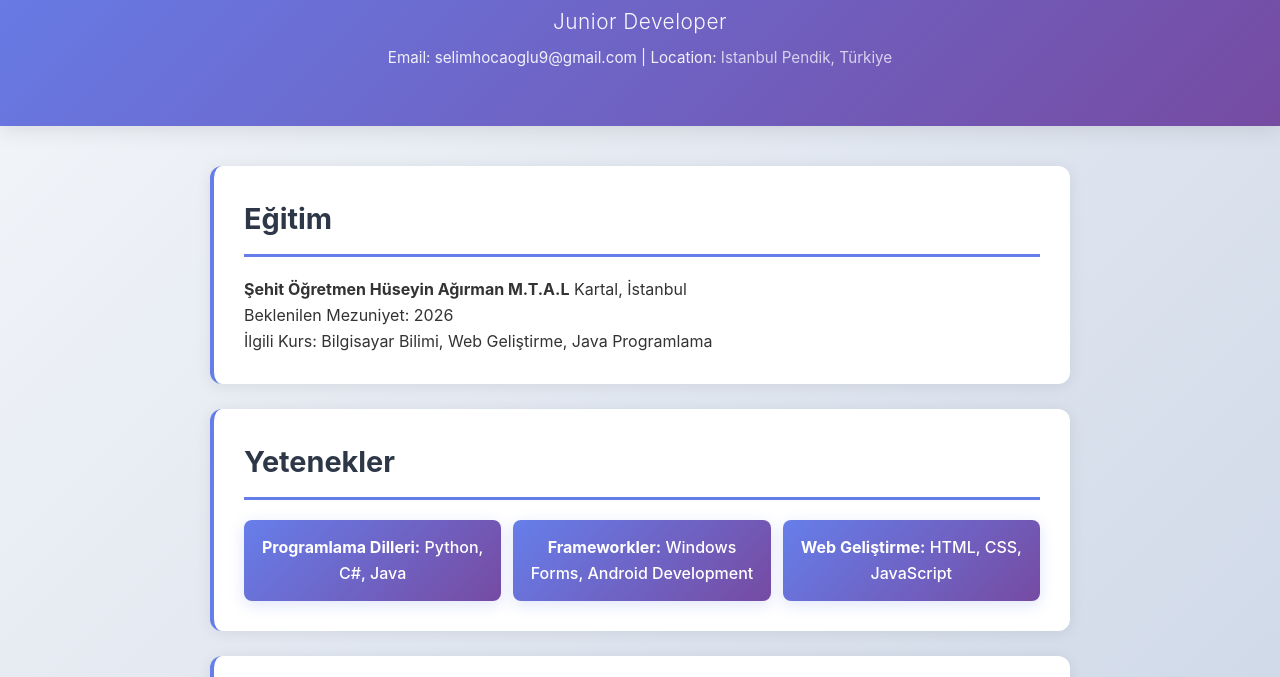
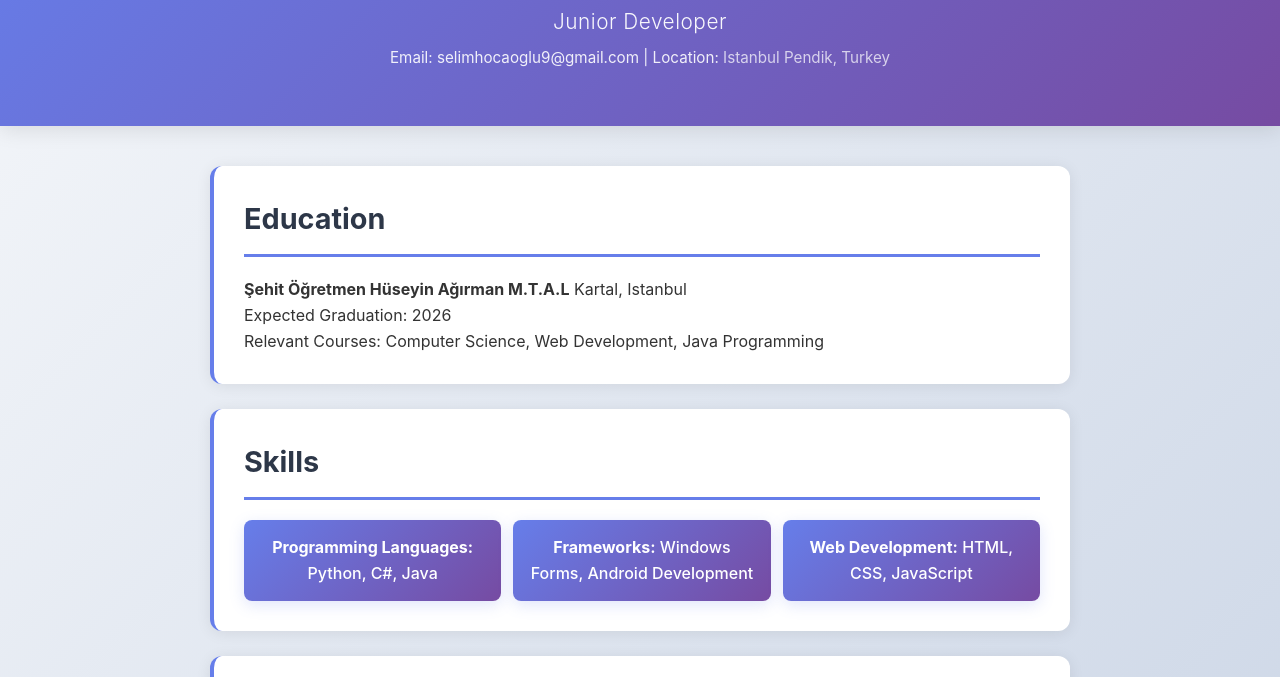
Before and after one commit to xzyqiu/resume-webpage, a plain HTML site: page index.html in a window 1280 px wide. Shown: the part 123-800 px from the top of the page. Drawn offline with Linux system fonts and the light colour scheme.

Commit message:
Translate sections to English for consistency and clarity

```diff
--- a/index.html
+++ b/index.html
@@ -12,28 +12,28 @@
     <header>
         <h1>Muhammed Selim Hocaoğlu</h1>
         <p class="title">Junior Developer</p>
-        <p>Email: selimhocaoglu9@gmail.com | Location: <span class="censored">Istanbul Pendik, Türkiye</span></p>
+        <p>Email: selimhocaoglu9@gmail.com | Location: <span class="censored">Istanbul Pendik, Turkey</span></p>
     </header>
 
     <main>
-        <section id="Eğitim" class="card">
-            <h2>Eğitim</h2>
-            <p><strong>Şehit Öğretmen Hüseyin Ağırman M.T.A.L</strong> Kartal, İstanbul</p>
-            <p>Beklenilen Mezuniyet: 2026</p>
-            <p>İlgili Kurs: Bilgisayar Bilimi, Web Geliştirme, Java Programlama</p>
+        <section id="education" class="card">
+            <h2>Education</h2>
+            <p><strong>Şehit Öğretmen Hüseyin Ağırman M.T.A.L</strong> Kartal, Istanbul</p>
+            <p>Expected Graduation: 2026</p>
+            <p>Relevant Courses: Computer Science, Web Development, Java Programming</p>
         </section>
 
         <section id="skills" class="card">
-            <h2>Yetenekler</h2>
+            <h2>Skills</h2>
             <div class="skill-set">
-                <div><strong>Programlama Dilleri:</strong> Python, C#, Java</div>
-                <div><strong>Frameworkler:</strong> Windows Forms, Android Development</div>
-                <div><strong>Web Geliştirme:</strong> HTML, CSS, JavaScript</div>
+                <div><strong>Programming Languages:</strong> Python, C#, Java</div>
+                <div><strong>Frameworks:</strong> Windows Forms, Android Development</div>
+                <div><strong>Web Development:</strong> HTML, CSS, JavaScript</div>
             </div>
         </section>
 
                 <section id="projects" class="card">
-            <h2>Projeler</h2>
+            <h2>Projects</h2>
             <div class="project">
                 <h3>SCAIDS</h3>
                 <p>AI-powered security analysis and intrusion detection system.</p>
@@ -53,7 +53,7 @@
     </main>
 
     <footer>
-        <p>© 2025 Muhammed Selim Hocaoğlu. Her hakkı saklıdır.</p>
+        <p>© 2025 Muhammed Selim Hocaoğlu. All rights reserved.</p>
     </footer>
 </body>
 
```
